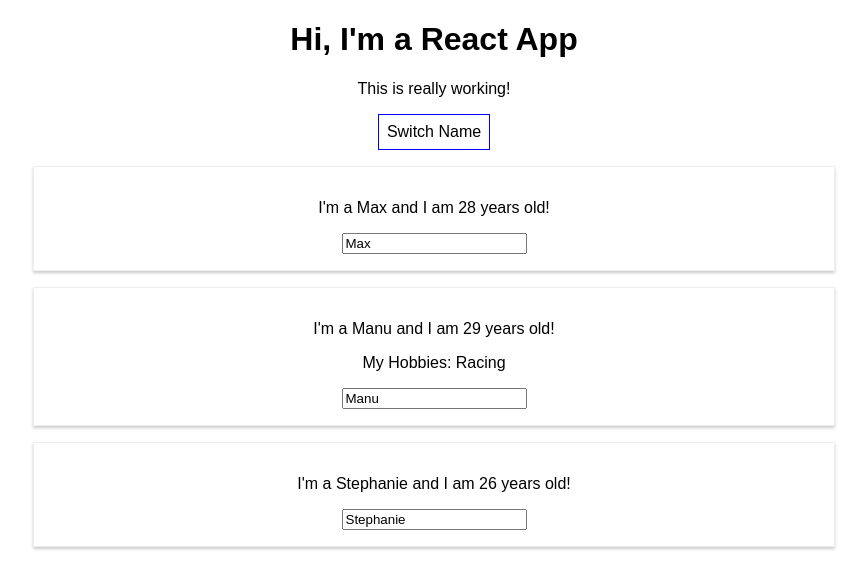
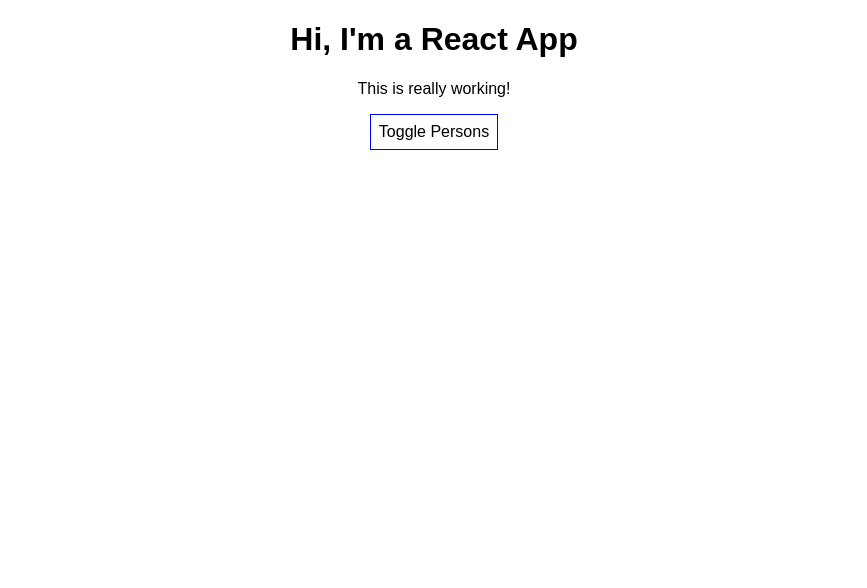
Before and after one commit to synnea/react-practice, a React (Create React App) app: page / in a window 1280 px wide. Shown: the top 588 px of the page, without its empty margins (206-1073 px from the left). Built offline with nearby package versions, Linux system fonts and the light colour scheme.

Commit message:
make list dynamic

```diff
--- a/src/App.js
+++ b/src/App.js
@@ -5,36 +5,46 @@ import Person from './Person/Person';
 class App extends Component {
   state = {
     persons: [
-      { name: 'Max', age: 28 },
-      { name: 'Manu', age: 29 },
-      { name: 'Stephanie', age: 26 }
+      { id: 'asfa1', name: 'Max', age: 28 },
+      { id: 'vasdf1', name: 'Manu', age: 29 },
+      { id: 'asdf11', name: 'Stephanie', age: 26 }
     ],
-    otherState: 'some other value'
-  };
+    otherState: 'some other value',
+    showPersons: false
+  }
 
-  switchNameHandler = (newName) => {
-    // console.log('Was clicked!');
-    // DON'T DO THIS: this.state.persons[0].name = 'Maximilian';
-    this.setState({
-      persons: [
-        { name: newName, age: 28 },
-        { name: 'Manu', age: 29 },
-        { name: 'Stephanie', age: 27 }
-      ]
+  nameChangedHandler = ( event, id ) => {
+    const personIndex = this.state.persons.findIndex(p => {
+      return p.id === id;
     });
-  };
 
-  nameChangHandler = (event) => {
-    this.setState({
-      persons: [
-        { name: event.target.value, age: 28 },
-        { name: 'Manu', age: 29 },
-        { name: 'Stephanie', age: 27 }
-      ]
-    });
-  };
+    const person = {
+      ...this.state.persons[personIndex]
+    };
 
-  render() {
+    // const person = Object.assign({}, this.state.persons[personIndex]);
+
+    person.name = event.target.value;
+
+    const persons = [...this.state.persons];
+    persons[personIndex] = person;
+
+    this.setState( {persons: persons} );
+  }
+
+  deletePersonHandler = (personIndex) => {
+    // const persons = this.state.persons.slice();
+    const persons = [...this.state.persons];
+    persons.splice(personIndex, 1);
+    this.setState({persons: persons});
+  }
+
+  togglePersonsHandler = () => {
+    const doesShow = this.state.showPersons;
+    this.setState( { showPersons: !doesShow } );
+  }
+
+  render () {
     const style = {
       backgroundColor: 'white',
       font: 'inherit',
@@ -43,29 +53,31 @@ class App extends Component {
       cursor: 'pointer'
     };
 
+    let persons = null;
+
+    if ( this.state.showPersons ) {
+      persons = (
+        <div>
+          {this.state.persons.map((person, index) => {
+            return <Person
+              click={() => this.deletePersonHandler(index)}
+              name={person.name}
+              age={person.age}
+              key={person.id}
+              changed={(event) => this.nameChangedHandler(event, person.id)} />
+          })}
+        </div>
+      );
+    }
+
     return (
       <div className="App">
         <h1>Hi, I'm a React App</h1>
         <p>This is really working!</p>
         <button
-        style={style}
-        onClick={this.switchNameHandler.bind(this, 'Jennifer')}>Switch Name</button>
-        <Person
-          name={this.state.persons[0].name}
-          age={this.state.persons[0].age}
-          changed = {this.nameChangHandler}
-        />
-        <Person
-          name={this.state.persons[1].name}
-          age={this.state.persons[1].age}
-          click = {this.switchNameHandler.bind(this, 'Tiffany')}
-        >
-          My Hobbies: Racing
-        </Person>
-        <Person
-          name={this.state.persons[2].name}
-          age={this.state.persons[2].age}
-        />
+          style={style}
+          onClick={this.togglePersonsHandler}>Toggle Persons</button>
+        {persons}
       </div>
     );
     // return React.createElement('div', {className: 'App'}, React.createElement('h1', null, 'Does this work now?'));
--- a/src/Person/Person.js
+++ b/src/Person/Person.js
@@ -11,5 +11,4 @@ const person = (props) => {
     )
 };
 
-
 export default person;
```
